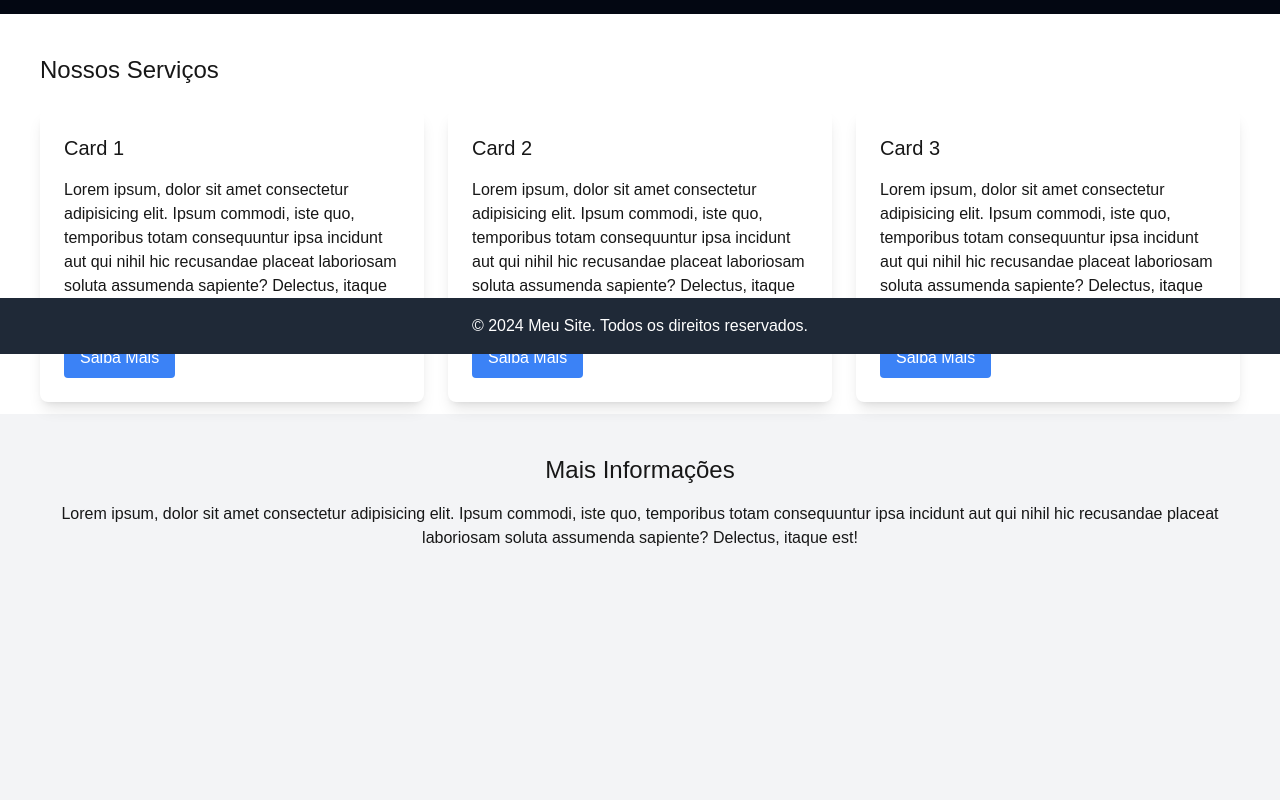
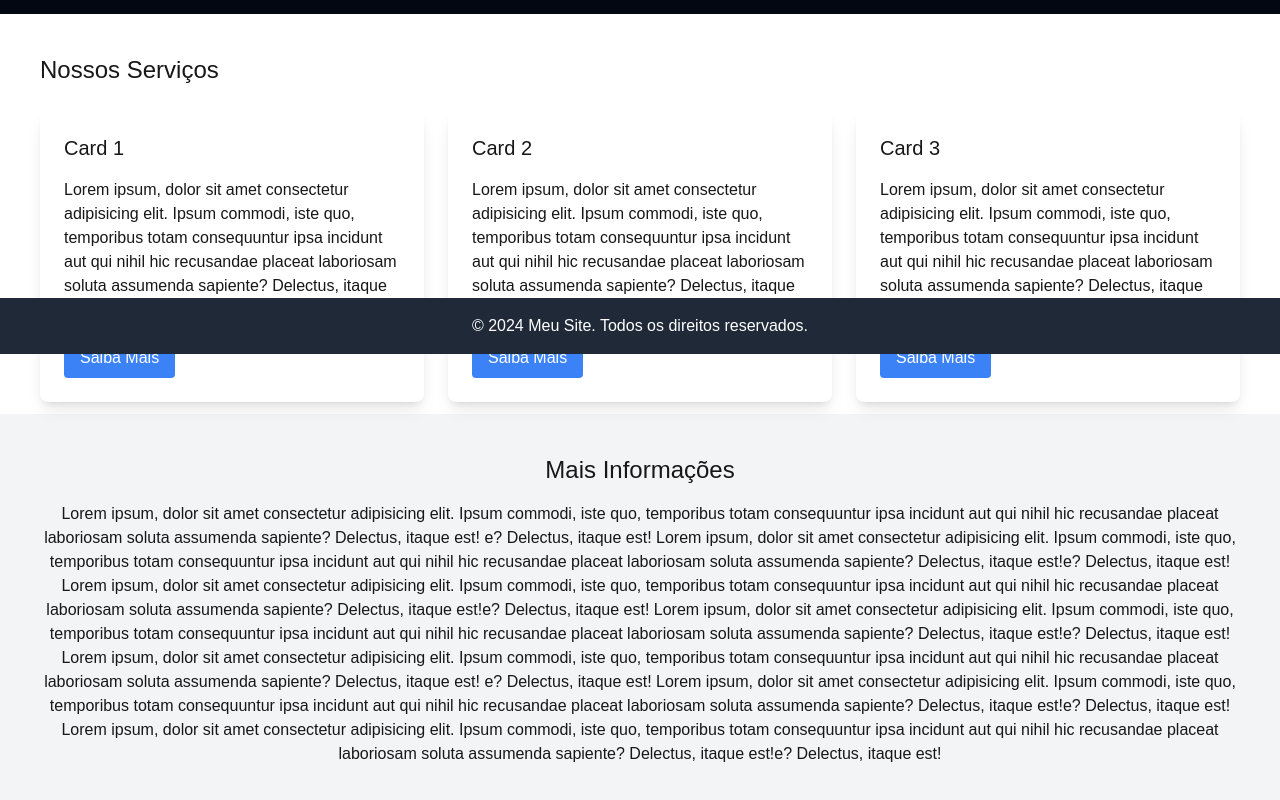
Before and after one commit to Davidfdesousa/ga4-example, a Next.js app: page / in a window 1280 px wide. Shown: the part 446-1246 px from the top of the page. Built offline with nearby package versions, Linux system fonts and the light colour scheme.

Commit message:
adjust ga4

```diff
--- a/src/app/page.tsx
+++ b/src/app/page.tsx
@@ -35,7 +35,13 @@ export default function Home() {
         <section className="bg-gray-100 p-10 text-center text-neutral-900">
           <h2 className="text-2xl mb-4">Mais Informações</h2>
           <p>
-            Lorem ipsum, dolor sit amet <a href="#"> consectetur</a> adipisicing elit. Ipsum commodi, iste quo, temporibus totam consequuntur ipsa incidunt aut qui nihil hic recusandae placeat laboriosam soluta assumenda sapiente? Delectus, itaque est!
+            Lorem ipsum, dolor sit amet <a href="#"> consectetur</a> adipisicing elit. Ipsum commodi, iste quo, temporibus totam consequuntur ipsa incidunt aut qui nihil hic recusandae placeat laboriosam soluta assumenda sapiente? Delectus, itaque est! e? Delectus, itaque est!
+            Lorem ipsum, dolor sit amet <a href="#"> consectetur</a> adipisicing elit. Ipsum commodi, iste quo, temporibus totam consequuntur ipsa incidunt aut qui nihil hic recusandae placeat laboriosam soluta assumenda sapiente? Delectus, itaque est!e? Delectus, itaque est!
+            Lorem ipsum, dolor sit amet <a href="#"> consectetur</a> adipisicing elit. Ipsum commodi, iste quo, temporibus totam consequuntur ipsa incidunt aut qui nihil hic recusandae placeat laboriosam soluta assumenda sapiente? Delectus, itaque est!e? Delectus, itaque est!
+            Lorem ipsum, dolor sit amet <a href="#"> consectetur</a> adipisicing elit. Ipsum commodi, iste quo, temporibus totam consequuntur ipsa incidunt aut qui nihil hic recusandae placeat laboriosam soluta assumenda sapiente? Delectus, itaque est!e? Delectus, itaque est!
+            Lorem ipsum, dolor sit amet <a href="#"> consectetur</a> adipisicing elit. Ipsum commodi, iste quo, temporibus totam consequuntur ipsa incidunt aut qui nihil hic recusandae placeat laboriosam soluta assumenda sapiente? Delectus, itaque est! e? Delectus, itaque est!
+            Lorem ipsum, dolor sit amet <a href="#"> consectetur</a> adipisicing elit. Ipsum commodi, iste quo, temporibus totam consequuntur ipsa incidunt aut qui nihil hic recusandae placeat laboriosam soluta assumenda sapiente? Delectus, itaque est!e? Delectus, itaque est!
+            Lorem ipsum, dolor sit amet <a href="#"> consectetur</a> adipisicing elit. Ipsum commodi, iste quo, temporibus totam consequuntur ipsa incidunt aut qui nihil hic recusandae placeat laboriosam soluta assumenda sapiente? Delectus, itaque est!e? Delectus, itaque est!
           </p>
         </section>
       </main>
```
